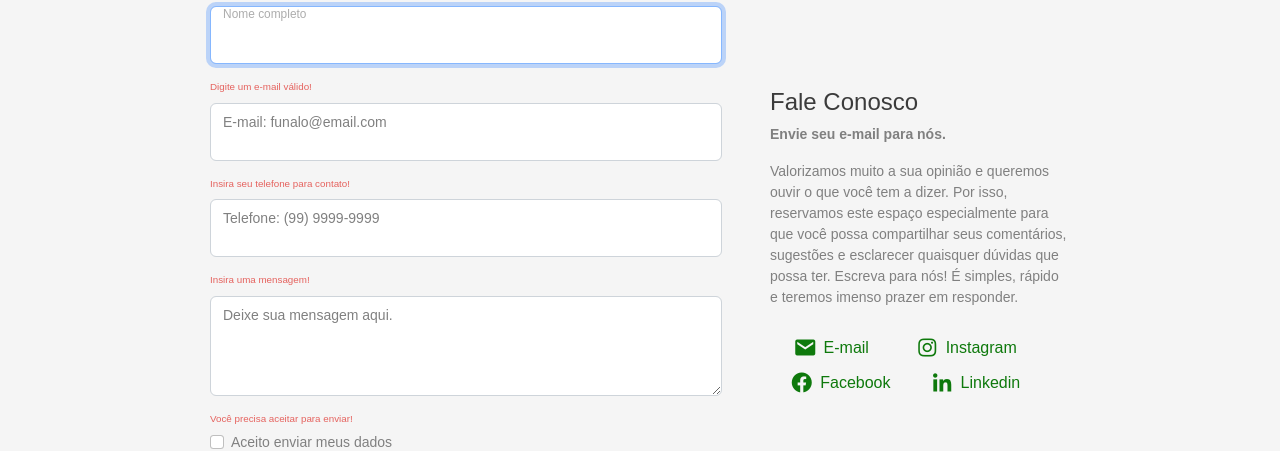
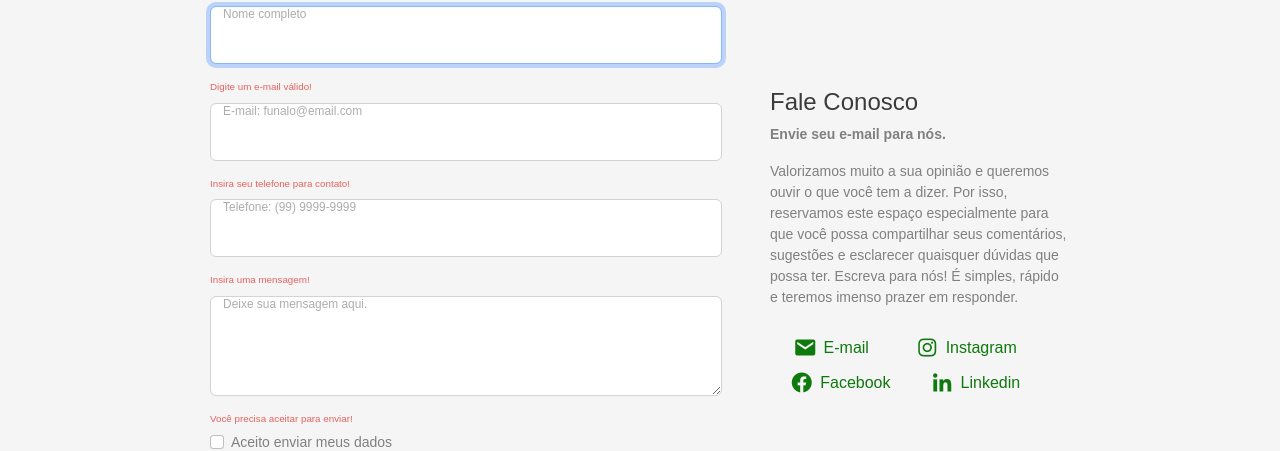
Before and after one commit to felipe-seabra/kifol-fertilizantes, a React (Create React App) app: page /contato in a window 1280 px wide. Shown: the part 231-682 px from the top of the page. Built offline with nearby package versions, Linux system fonts and the light colour scheme; the HTML template or start-up script is replaced by a standard one.

Commit message:
fix: form labels

```diff
--- a/src/components/Form/index.tsx
+++ b/src/components/Form/index.tsx
@@ -88,10 +88,10 @@ function Form() {
             <FloatingLabel label="Nome completo" className="mb-3">
               <BootstrapForm.Control
                 type="text"
-                placeholder="Nome completo"
                 autoFocus
                 value={formValues.name}
                 name="name"
+                autoComplete="on"
                 onChange={(e) => setFormValues({ ...formValues, name: e.target.value })}
                 required
               />
@@ -104,9 +104,9 @@ function Form() {
             <FloatingLabel label="E-mail: funalo@email.com" className="mb-3">
               <BootstrapForm.Control
                 type="email"
-                placeholder="name@example.com"
                 value={formValues.email}
                 name="email"
+                autoComplete="on"
                 onChange={(e) => setFormValues({ ...formValues, email: e.target.value })}
                 required
               />
@@ -119,9 +119,9 @@ function Form() {
             <FloatingLabel label="Telefone: (99) 9999-9999" className="mb-3">
               <BootstrapForm.Control
                 type="tel"
-                placeholder="(xx)xxxxx-xxxx"
                 value={formValues.phone}
                 name="phone"
+                autoComplete="on"
                 onChange={(e) =>
                   setFormValues({ ...formValues, phone: phoneMask(e.target.value) })
                 }
@@ -136,10 +136,10 @@ function Form() {
             <FloatingLabel label="Deixe sua mensagem aqui." className="mb-3">
               <BootstrapForm.Control
                 as="textarea"
-                placeholder="Deixe sua mensagem aqui"
                 style={{ height: '100px' }}
                 value={formValues.message}
                 name="message"
+                autoComplete="off"
                 onChange={(e) =>
                   setFormValues({ ...formValues, message: e.target.value })
                 }
```
